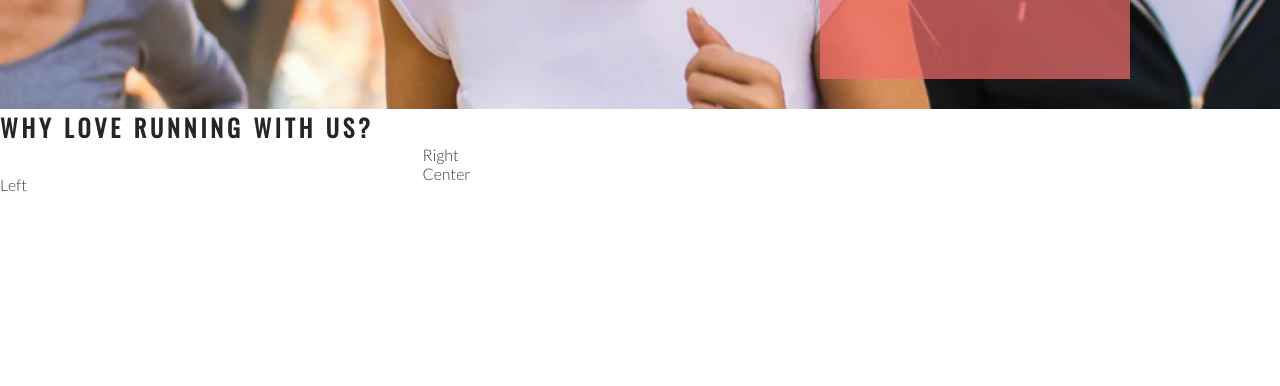
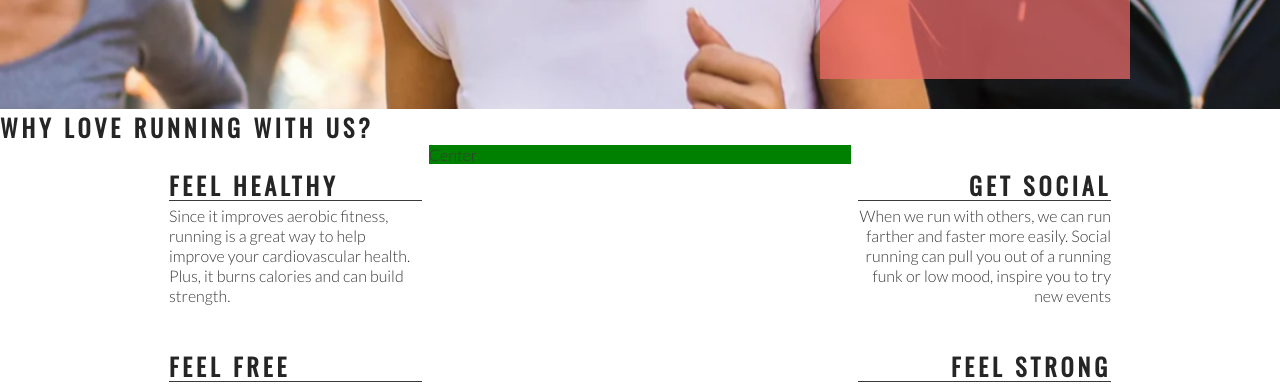
Before and after one commit to ohdamnitsnikki/love-running, a plain HTML site: page index.html in a window 1280 px wide. Shown: the part 566-952 px from the top of the page. Drawn offline with nearby package versions, Linux system fonts and the light colour scheme.

Commit message:
added style to right ethos div and styled h2 and p

```diff
--- a/assets/css/style.css
+++ b/assets/css/style.css
@@ -123,6 +123,7 @@ animation-fill-mode: forwards;
     padding-top: 30px;
     width: 33%;
     float: left;
+
 }
 
 #right-about {
@@ -130,3 +131,41 @@ animation-fill-mode: forwards;
     width: 33%;
     float: right;
 }
+
+hr {
+    border-top: 1px solid #3a3a3a;
+    width: 100%;
+    margin: 5px 0;
+}
+
+#center-about {
+    width: 33%;
+    margin: 0 auto;
+    background-color: green;
+}
+
+.left-about-heading {
+    width: 60%;
+    float: right;
+    line-height: 20px;
+    clear: both;
+    margin-bottom: 50px;
+
+}
+
+.right-about-heading {
+    width: 60%;
+    float: left;
+    line-height: 20px;
+    clear: both;
+    margin-bottom: 50px;
+
+}
+
+.right-about-heading h2 {
+    text-align: right;
+}
+
+.right-about-heading p {
+    text-align: right;
+}
--- a/index.html
+++ b/index.html
@@ -39,9 +39,32 @@
     </section>
     <section id="club-ethos">
         <h1>Why Love Running With Us?</h1>
-        <div id="left-about">Left</div>
-        <div id="left-right">Right</div>
-        <div id="left-center">Center</div>
+        <div id="left-about">
+            <div class="left-about-heading">
+                <h2>Feel Healthy</h2>
+                <hr>
+                <p>Since it improves aerobic fitness, running is a great way to help improve your cardiovascular health. Plus, it burns calories and can build strength.</p>
+            </div>
+            <div class="left-about-heading">
+                <h2>Feel Free</h2>
+                <hr>
+                <p>Physical exercise, running included, is known to release endorphins in the brain. Endorphins make you more energetic, more awake and, yes, happier.</p>
+            </div>
+        </div>
+        </div>
+        <div id="right-about">
+            <div class="right-about-heading">
+                <h2>Get Social</h2>
+                <hr>
+                <p>When we run with others, we can run farther and faster more easily. Social running can pull you out of a running funk or low mood, inspire you to try new events</p>
+            </div>
+            <div class="right-about-heading">
+                <h2>Feel Strong</h2>
+                <hr>
+                <p>Running strengthens your heart by pumping blood more effectively through your body.</p>
+            </div>
+        </div>
+        <div id="center-about">Center</div>
     </section>
     <section>
         Running locations, distances and times
```
